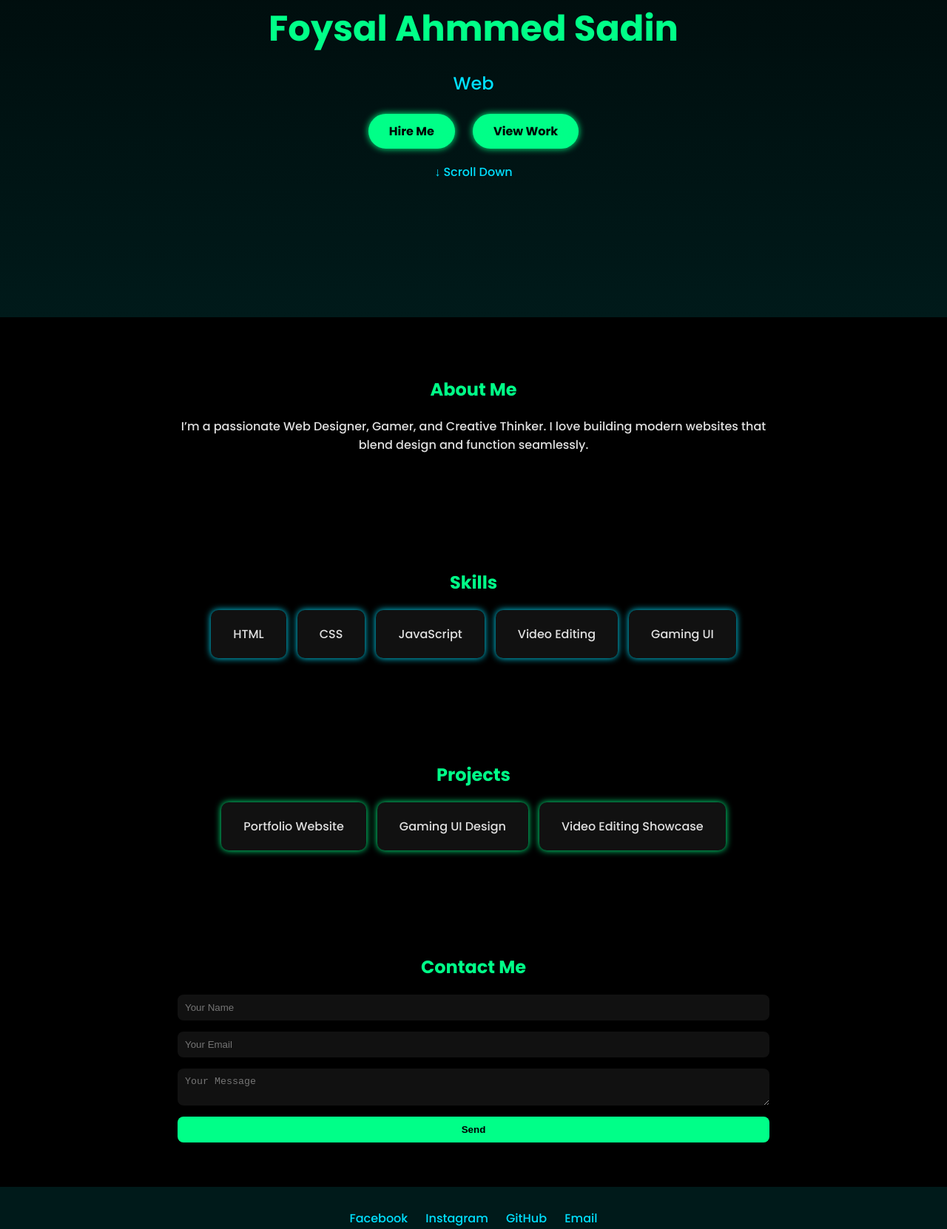
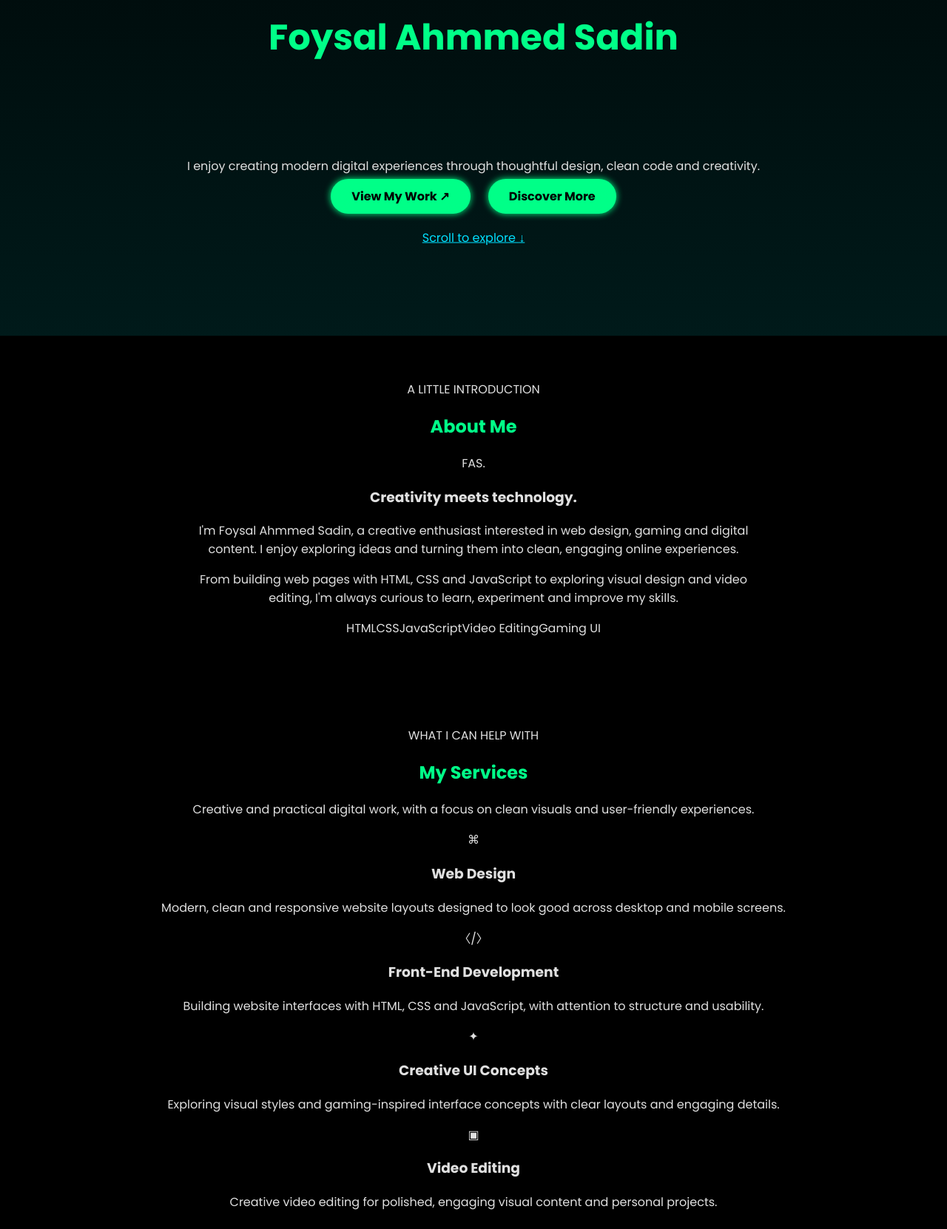
Before and after one commit to FoysalAhmmedSadin/portfolio, a plain HTML site: page index.html in a window 1280 px wide. Shown: the part 538-2200 px from the top of the page at 74% size. Drawn offline with nearby package versions, Linux system fonts and the light colour scheme.

Commit message:
Redesign portfolio home, about and services sections

```diff
--- a/index.html
+++ b/index.html
@@ -3,82 +3,113 @@
 <head>
   <meta charset="UTF-8" />
   <meta name="viewport" content="width=device-width, initial-scale=1.0"/>
-  <title>Foysal Ahmmed Sadin</title>
-  <link href="https://fonts.googleapis.com/css2?family=Poppins:wght@300;500;700&display=swap" rel="stylesheet">
+  <meta name="theme-color" content="#000000">
+  <meta name="description" content="The portfolio of Foysal Ahmmed Sadin — web design, creative projects and digital experiences.">
+  <title>Foysal Ahmmed Sadin | Portfolio</title>
+  <link href="https://fonts.googleapis.com/css2?family=Poppins:wght@300;400;500;600;700;800&display=swap" rel="stylesheet">
   <link rel="stylesheet" href="style.css">
-  <script src="https://unpkg.com/aos@2.3.1/dist/aos.js"></script>
-  <link href="https://unpkg.com/aos@2.3.1/dist/aos.css" rel="stylesheet">
+  <link rel="stylesheet" href="https://unpkg.com/aos@2.3.1/dist/aos.css">
   <link rel="icon" type="image/jpeg" href="https://i.ibb.co.com/ynQF6Sjb/IMG-20260510-155224-641.jpg">
 </head>
 <body>
-<nav class="navbar">
+  <nav class="navbar" aria-label="Main navigation">
+    <a class="brand" href="#home">FAS<span>.</span></a>
     <ul>
-    <li><a href="index.html">Home</a></li>
-    <li><a href="index.html">About</a></li>
-    <li><a href="index.html">Services</a></li>
+      <li><a href="#home">Home</a></li>
+      <li><a href="#about">About</a></li>
+      <li><a href="#services">Services</a></li>
       <li><a href="contract.html">Contact</a></li>
       <li><a href="privacy-policy.html">Privacy Policy</a></li>
     </ul>
   </nav>
-  <section class="hero">
-    <img src="https://i.ibb.co.com/pBTQ81dx/FB-IMG-1763714618435.jpg" alt="Logo" class="hero-logo">
-    <h1>Foysal Ahmmed Sadin</h1>
-    <div class="typing" id="typing-text" style="margin-top: -20px;"></div>
+
+  <main>
+    <section class="hero" id="home">
+      <div class="hero-content" data-aos="fade-up">
+        <div class="eyebrow"><span class="status-dot"></span> Welcome to my portfolio</div>
+        <img src="https://i.ibb.co.com/pBTQ81dx/FB-IMG-1763714618435.jpg" alt="Foysal Ahmmed Sadin" class="hero-logo">
+        <p class="hero-greeting">Hello, I'm</p>
+        <h1>Foysal Ahmmed <span>Sadin</span></h1>
+        <div class="typing" id="typing-text" aria-live="polite"></div>
+        <p class="hero-description">I enjoy creating modern digital experiences through thoughtful design, clean code and creativity.</p>
         <div class="hero-buttons">
-      <a href="#contact">Hire Me</a>
-      <a href="#projects">View Work</a>
+          <a class="button button-primary" href="#projects">View My Work <span aria-hidden="true">↗</span></a>
+          <a class="button button-secondary" href="#about">Discover More</a>
         </div>
-    <div class="scroll-down">↓ Scroll Down</div>
+      </div>
+      <a class="scroll-down" href="#about">Scroll to explore <span>↓</span></a>
     </section>
 
-  <section class="about" data-aos="fade-up">
-    <h2>About Me</h2>
-    <p>I’m a passionate Web Designer, Gamer, and Creative Thinker. I love building modern websites that blend design and function seamlessly.</p>
-  </section>
-
-  <section class="skills" data-aos="fade-up">
-    <h2>Skills</h2>
-    <div class="skill-cards">
-      <div class="card">HTML</div>
-      <div class="card">CSS</div>
-      <div class="card">JavaScript</div>
-      <div class="card">Video Editing</div>
-      <div class="card">Gaming UI</div>
+    <section class="about section-wrap" id="about" data-aos="fade-up">
+      <div class="section-kicker">A LITTLE INTRODUCTION</div>
+      <h2>About <span>Me</span></h2>
+      <div class="about-panel">
+        <div class="about-mark">FAS<span>.</span></div>
+        <div class="about-copy">
+          <h3>Creativity meets technology.</h3>
+          <p>I'm Foysal Ahmmed Sadin, a creative enthusiast interested in web design, gaming and digital content. I enjoy exploring ideas and turning them into clean, engaging online experiences.</p>
+          <p>From building web pages with HTML, CSS and JavaScript to exploring visual design and video editing, I'm always curious to learn, experiment and improve my skills.</p>
+          <div class="skill-tags">
+            <span>HTML</span><span>CSS</span><span>JavaScript</span><span>Video Editing</span><span>Gaming UI</span>
+          </div>
+        </div>
       </div>
     </section>
 
-  <section class="projects" id="projects" data-aos="fade-up">
-    <h2>Projects</h2>
-    <div class="project-cards">
-      <div class="project">Portfolio Website</div>
-      <div class="project">Gaming UI Design</div>
-      <div class="project">Video Editing Showcase</div>
+    <section class="services section-wrap" id="services" data-aos="fade-up">
+      <div class="section-kicker">WHAT I CAN HELP WITH</div>
+      <h2>My <span>Services</span></h2>
+      <p class="section-intro">Creative and practical digital work, with a focus on clean visuals and user-friendly experiences.</p>
+      <div class="service-grid">
+        <article class="service-card">
+          <div class="service-icon">⌘</div>
+          <h3>Web Design</h3>
+          <p>Modern, clean and responsive website layouts designed to look good across desktop and mobile screens.</p>
+        </article>
+        <article class="service-card">
+          <div class="service-icon">〈/〉</div>
+          <h3>Front-End Development</h3>
+          <p>Building website interfaces with HTML, CSS and JavaScript, with attention to structure and usability.</p>
+        </article>
+        <article class="service-card">
+          <div class="service-icon">✦</div>
+          <h3>Creative UI Concepts</h3>
+          <p>Exploring visual styles and gaming-inspired interface concepts with clear layouts and engaging details.</p>
+        </article>
+        <article class="service-card">
+          <div class="service-icon">▣</div>
+          <h3>Video Editing</h3>
+          <p>Creative video editing for polished, engaging visual content and personal projects.</p>
+        </article>
       </div>
     </section>
 
-  <section class="contact" id="contact" data-aos="fade-up">
-    <h2>Contact Me</h2>
-    <form>
-      <input type="text" placeholder="Your Name" required>
-      <input type="email" placeholder="Your Email" required>
-      <textarea placeholder="Your Message" required></textarea>
-      <button type="submit">Send</button>
-    </form>
+    <section class="projects section-wrap" id="projects" data-aos="fade-up">
+      <div class="section-kicker">A FEW THINGS I EXPLORE</div>
+      <h2>Selected <span>Projects</span></h2>
+      <div class="project-cards">
+        <article class="project"><span>01 / WEB</span><h3>Portfolio Website</h3><p>A personal space to present my work, interests and digital skills.</p></article>
+        <article class="project"><span>02 / UI DESIGN</span><h3>Gaming UI Concepts</h3><p>Exploring gaming-inspired interfaces and visual experiences.</p></article>
+        <article class="project"><span>03 / VIDEO</span><h3>Video Editing</h3><p>Creative editing experiments and visual storytelling projects.</p></article>
+      </div>
     </section>
+  </main>
 
   <footer>
+    <div class="footer-brand">FAS<span>.</span></div>
     <div class="socials">
-      <a href="https://www.facebook.com/FoysalAhmmedSadin1">Facebook</a>
-      <a href="https://www.instagram.com/yours_foysal">Instagram</a>
-      <a href="https://github.com/FoysalAhmmedSadin">GitHub</a>
+      <a href="https://www.facebook.com/FoysalAhmmedSadin1" target="_blank" rel="noopener noreferrer">Facebook</a>
+      <a href="https://www.instagram.com/yours_foysal" target="_blank" rel="noopener noreferrer">Instagram</a>
+      <a href="https://github.com/FoysalAhmmedSadin" target="_blank" rel="noopener noreferrer">GitHub</a>
       <a href="mailto:foysal24x7@gmail.com">Email</a>
     </div>
-    <p>©2025-2026 Foysal Ahmmed Sadin. All rights reserved.</p>
+    <p>© 2025–2026 Foysal Ahmmed Sadin. All rights reserved.</p>
   </footer>
 
+  <script src="https://unpkg.com/aos@2.3.1/dist/aos.js"></script>
   <script src="script.js"></script>
   <script>
-    AOS.init();
+    if (window.AOS) AOS.init({ once: true, duration: 700, offset: 70 });
   </script>
 </body>
 </html>
```
Lines whose indentation alone changed are shown as unchanged.
